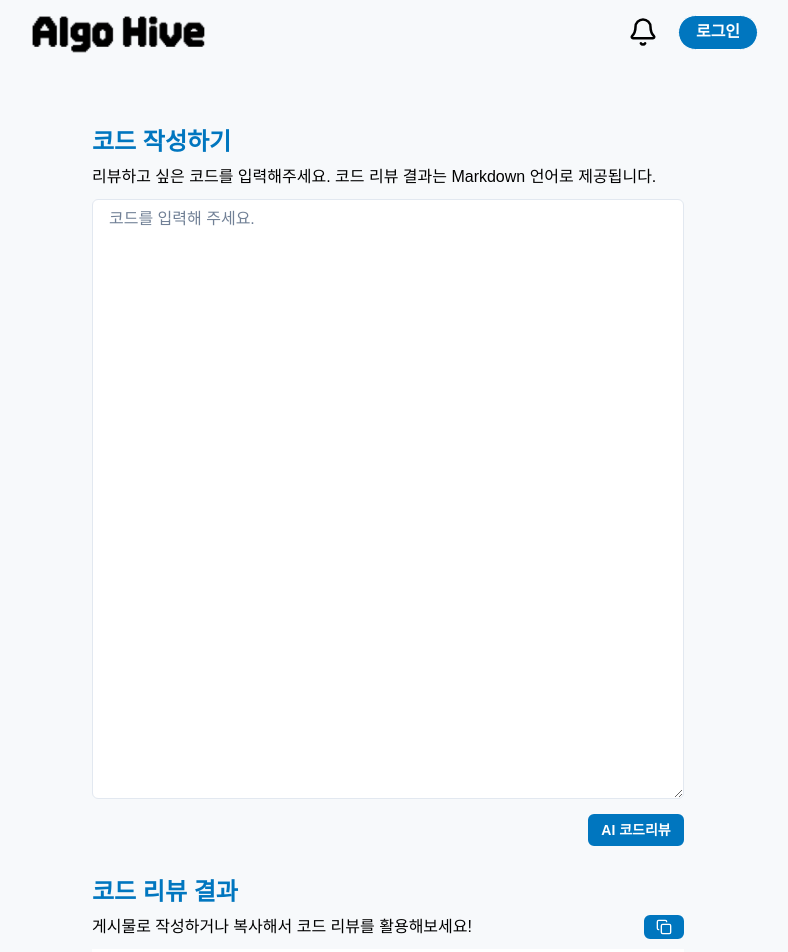
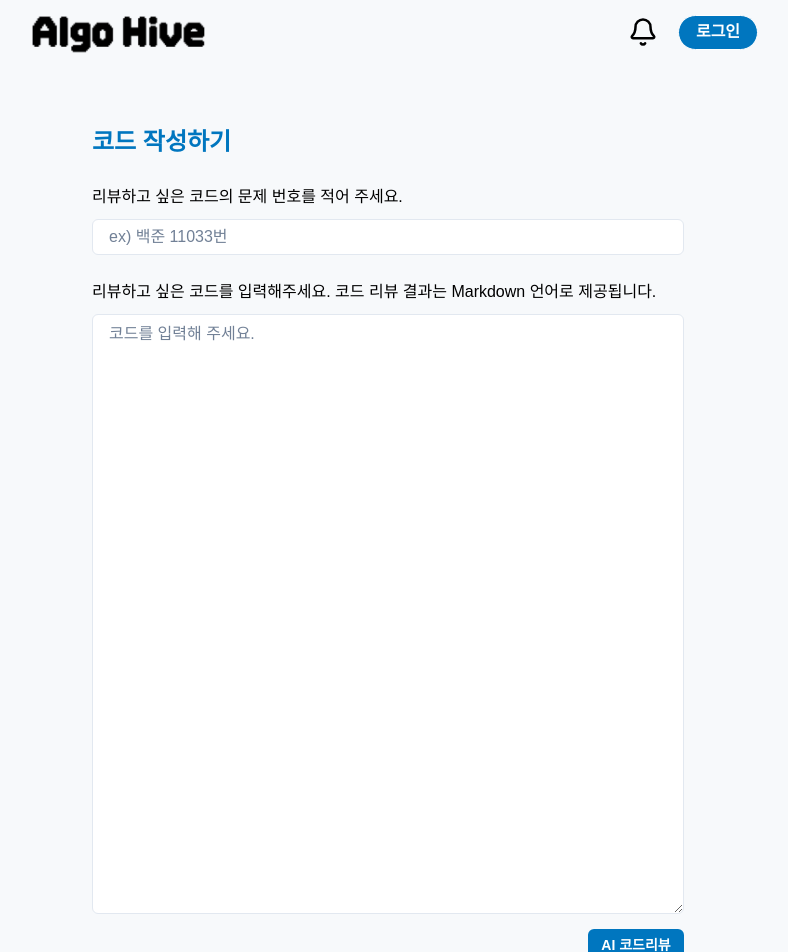
Before and after one commit to six-goguma/Algo-Hive-FE, a React (Vite) app: page /code-review in a window 1280 px wide. Shown: the top 952 px of the page, without its empty margins (252-1040 px from the left). Built offline with nearby package versions, Linux system fonts and the light colour scheme; a web font is replaced by a local one; what @blocknote/core would draw is missing.

Commit message:
feat(code-review): 문제 번호 입력란 추가

```diff
--- a/src/pages/code-review/components/codeinput/CodeInputBox.tsx
+++ b/src/pages/code-review/components/codeinput/CodeInputBox.tsx
@@ -1,4 +1,4 @@
-import { Flex, Text, Textarea, Button } from '@chakra-ui/react';
+import { Flex, Text, Textarea, Button, Input } from '@chakra-ui/react';
 
 export const CodeInputBox = () => {
   return (
@@ -6,9 +6,15 @@ export const CodeInputBox = () => {
       <Text w='full' textAlign='left' color='custom.blue' fontSize='24px' fontWeight='Bold'>
         코드 작성하기
       </Text>
-      <Text w='full' textAlign='left' fontSize='16px' mb='5px'>
+      <Text w='full' textAlign='left' fontSize='16px' mb='5px' mt='20px'>
+        리뷰하고 싶은 코드의 문제 번호를 적어 주세요.
+      </Text>
+      <Input bg='white' color='black' w='full' h='36px' placeholder='ex) 백준 11033번' />
+
+      <Text w='full' textAlign='left' fontSize='16px' mb='5px' mt='20px'>
         리뷰하고 싶은 코드를 입력해주세요. 코드 리뷰 결과는 Markdown 언어로 제공됩니다.
       </Text>
+
       <Textarea bg='white' color='black' w='full' h='600px' placeholder='코드를 입력해 주세요.' />
       <Button
         colorScheme='custom.blue'
--- a/src/pages/code-review/components/result/ReviewResult.tsx
+++ b/src/pages/code-review/components/result/ReviewResult.tsx
@@ -8,7 +8,7 @@ export const ReviewResult = () => {
       <Text w='full' textAlign='left' color='custom.blue' fontSize='24px' fontWeight='Bold'>
         코드 리뷰 결과
       </Text>
-      <Flex>
+      <Flex mt='20px'>
         <Text w='full' textAlign='left' fontSize='16px' mb='5px'>
           게시물로 작성하거나 복사해서 코드 리뷰를 활용해보세요!
         </Text>
```
